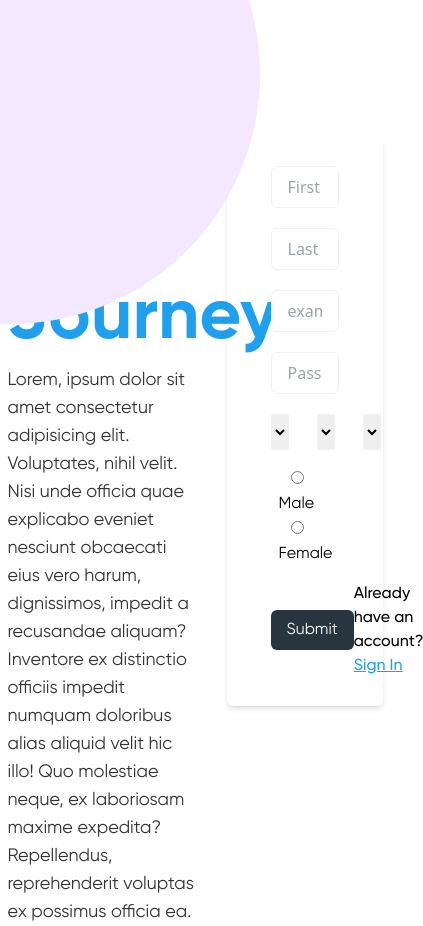
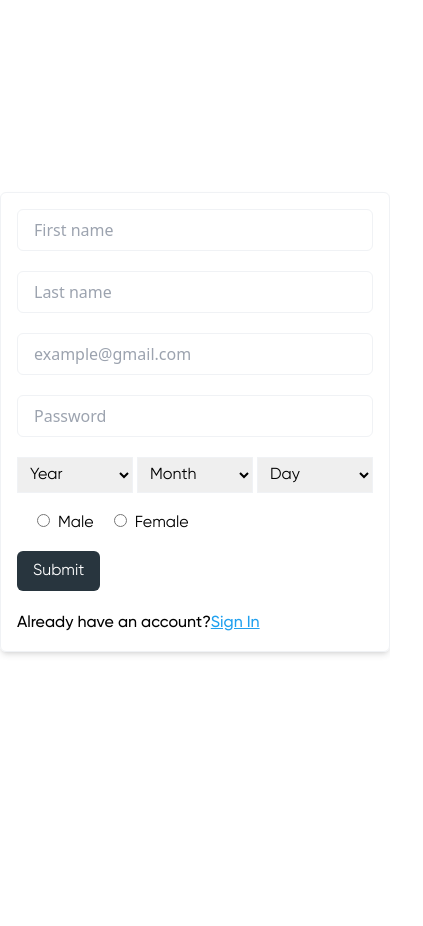
Before and after one commit to amitroy4/social-media, a React (Vite) app: page / in a window 390 px wide. Shown: the whole page, 423 px wide, since content can reach past the window. After the commit the page ends 844 px from the top, so only its background shows below. Built offline with nearby package versions, Linux system fonts and the light colour scheme.

Commit message:
Registration page Responsive done

```diff
--- a/src/authentication/LeftAuth.jsx
+++ b/src/authentication/LeftAuth.jsx
@@ -4,8 +4,10 @@ const LeftAuth = ({ icon, title, description }) => {
   return (
     <div>
       <div>{icon}</div>
-      <h1 className="font-gilroyBold text-7xl text-primary_color">{title}</h1>
-      <p className="font-gilroyRegular  text-lg text-text_color mt-3">
+      <h1 className="font-gilroyBold text-2xl text-primary_color 2xl:text-6xl  3xl:text-7xl">
+        {title}
+      </h1>
+      <p className="font-gilroyRegular  text-base text-text_color mt-3 2xl:text-lg">
         {description}
       </p>
     </div>
--- a/src/authentication/RegistrationForm.jsx
+++ b/src/authentication/RegistrationForm.jsx
@@ -26,7 +26,7 @@ const RegistrationForm = () => {
   const { errors, touched } = formik;
   console.log(formik.values);
   return (
-    <div className="w-full rounded-md shadow-md px-11 py-7 box-border">
+    <div className="w-full rounded-md shadow-md p-4 lg:px-11 lg:py-7 box-border border border-line_color lg:border-none">
       <div>
         <form onSubmit={formik.handleSubmit}>
           <input
@@ -105,7 +105,7 @@ const RegistrationForm = () => {
               {errors.password}
             </p>
           )}
-          <div className="flex gap-x-7 mb-4">
+          <div className="flex gap-x-1 lg:gap-x-7 mb-4">
             <select
               onChange={formik.handleChange}
               autoComplete="off"
@@ -114,7 +114,7 @@ const RegistrationForm = () => {
               value={formik.values.bYear}
               className="border border-line_color w-[33%] font-gilroyRegular p-2"
             >
-              <option>Birthday Year</option>
+              <option>Year</option>
               <option>1992</option>
               <option>1993</option>
               <option>1994</option>
@@ -127,7 +127,7 @@ const RegistrationForm = () => {
               value={formik.values.bMonth}
               className="border border-line_color w-[33%] font-gilroyRegular p-2"
             >
-              <option>Birthday Month</option>
+              <option>Month</option>
               <option>1</option>
               <option>2</option>
               <option>3</option>
@@ -140,7 +140,7 @@ const RegistrationForm = () => {
               value={formik.values.bDate}
               className="border border-line_color w-[33%] font-gilroyRegular p-2"
             >
-              <option>Birthday Day</option>
+              <option>Day</option>
               <option>1</option>
               <option>2</option>
               <option>3</option>
@@ -179,14 +179,14 @@ const RegistrationForm = () => {
               {errors.gender}
             </p>
           )}
-          <div className="flex justify-between items-center mt-4">
+          <div className="sm:flex justify-between items-center mt-4">
             <button
               type="submit"
               className="px-4 py-2 bg-secondary_bg rounded-md text-white font-gilroyRegular"
             >
               Submit
             </button>
-            <p className="text-base font-gilroyMedium">
+            <p className="text-base font-gilroyMedium text-base xl:text-sm 2xl:text-base mt-5 sm:mt-0">
               Already have an account?
               <Link to="/" className="text-primary_color underline">
                 Sign In
--- a/src/pages/registration/index.jsx
+++ b/src/pages/registration/index.jsx
@@ -10,17 +10,17 @@ const Registration = () => {
       <Helmet>
         <title>Registration</title>
       </Helmet>
-      <div className="relative">
-        <div className="w-[500px] h-[500px] bg-purple-100 rounded-full absolute -top-44 -left-60"></div>
+      <div className="relative z-[1]">
+        <div className=" hidden lg:block w-[500px] h-[500px] bg-purple-100 rounded-full absolute -top-44 -left-60 z-[-1]"></div>
         <div className="flex gap-x-6 justify-center items-center h-screen">
-          <div className="w-[50%]">
+          <div className="lg: w-[30%] xl:w-[50%] hidden lg:block">
             <LeftAuth
               icon={<Registrationicon />}
               title="Start Your Journey"
               description="Lorem, ipsum dolor sit amet consectetur adipisicing elit. Voluptates, nihil velit. Nisi unde officia quae explicabo eveniet nesciunt obcaecati eius vero harum, dignissimos, impedit a recusandae aliquam? Inventore ex distinctio officiis impedit numquam doloribus alias aliquid velit hic illo! Quo molestiae neque, ex laboriosam maxime expedita? Repellendus, reprehenderit voluptas ex possimus officia ea."
             />
           </div>
-          <div className="w-[40%]">
+          <div className="w-full lg:w-[45%] xl:w-[35%]">
             <RegistrationForm />
           </div>
         </div>
```
